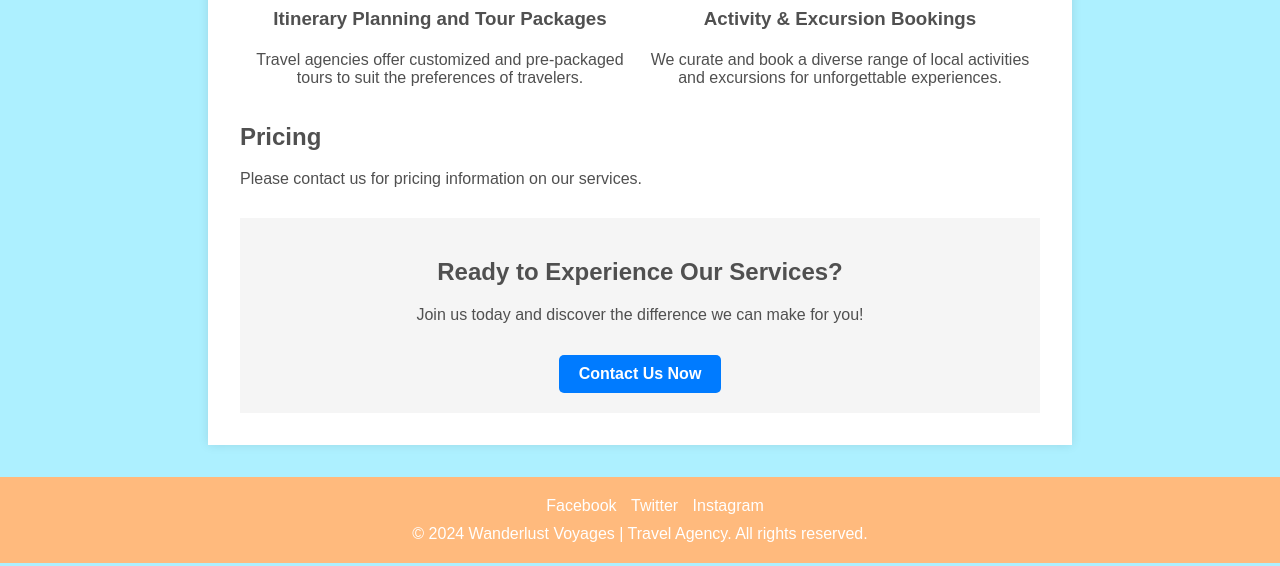
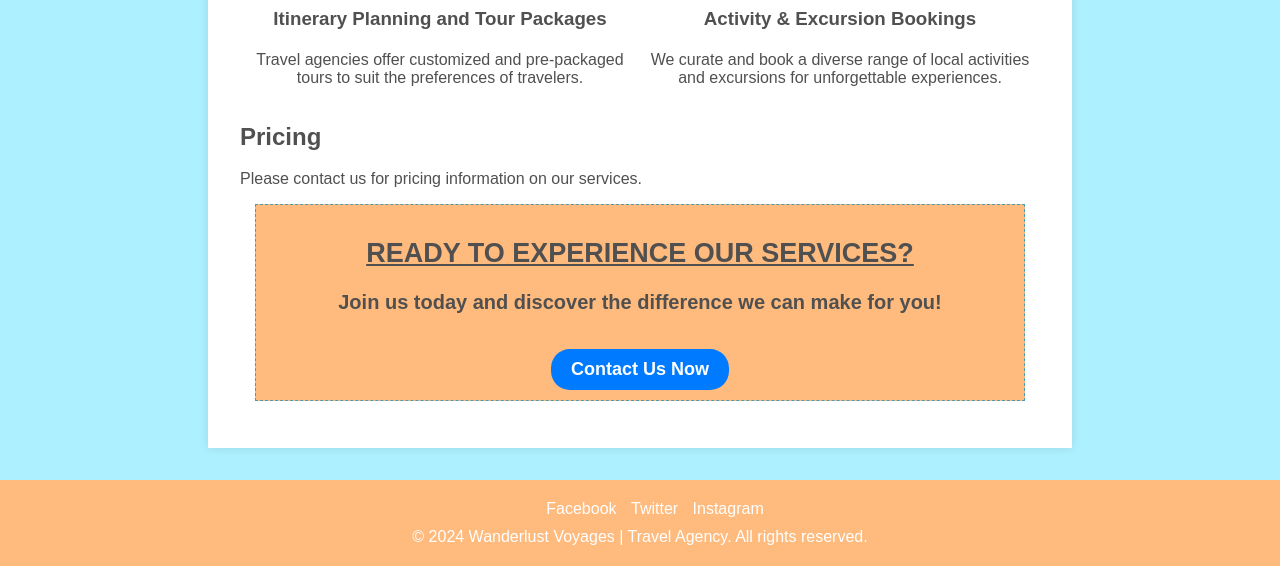
Before and after one commit to vp2034/vp2034.github.io, a plain HTML site: page week2/index.html in a window 1280 px wide. Shown: the part 1428-1994 px from the top of the page. Drawn offline with Linux system fonts and the light colour scheme.

Commit message:
CTA changes made

```diff
--- a/week2/style.css
+++ b/week2/style.css
@@ -139,9 +139,21 @@ main h3 {
 /* Call to Action Styles */
 .cta-container {
     text-align: center;
-    padding: 20px;
-    background-color: #f5f5f5;
-    margin-top: 30px;
+    padding: 10px;
+    background-color: #FFBA7D;
+    margin: 15px;
+    font-size: 18px;
+    border: #4C9CAD;
+    border-width: 1px;
+    border-style: dashed;
+}
+.cta-container h2{
+    text-decoration: underline;
+    text-transform: uppercase;
+}
+.cta-container p{
+    font-size: 20px;
+    font-weight: bold;
 }
 
 .cta-button {
@@ -150,7 +162,7 @@ main h3 {
     background-color: #007BFF;
     color: #ffffff;
     text-decoration: none;
-    border-radius: 5px;
+    border-radius: 19px;
     font-weight: bold;
     margin-top: 15px;
     transition: background-color 0.3s;
```
